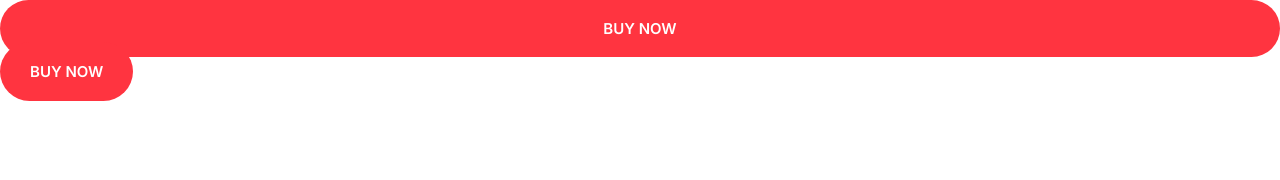
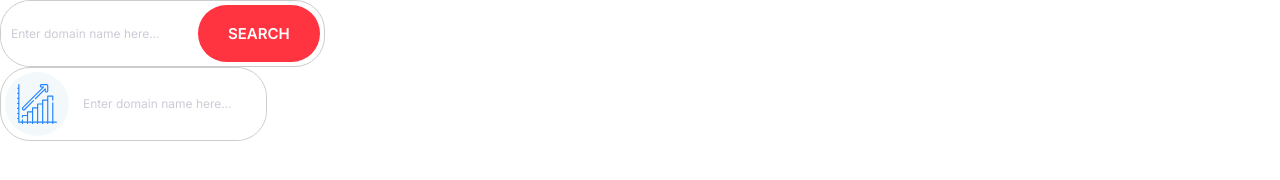
Before and after one commit to VeraFurtula/Moshify, a plain HTML site: page index.html in a window 1280 px wide. Drawn offline with Linux system fonts and the light colour scheme.

Commit message:
Commit input component

```diff
--- a/css/styles.css
+++ b/css/styles.css
@@ -4,6 +4,8 @@
     --color-accent: #ff3440;
     --color-headings: #1b0760;
     --color-body: #918ca4;
+    --color-border: #ccc;
+    --border-radius: 30px;
 }
 
 *,
@@ -244,3 +246,44 @@ a {
         font-size: 1.5rem;
     }
 }
+
+/* Inputs */
+
+.input {
+    padding: 1.5rem 3.5rem;
+    border: 1px solid var(--color-border);
+    border-radius: var(--border-radius);
+    outline: 0;
+    color: var(--color-headings);
+    font-size: 2rem;
+}
+
+::placeholder {
+    color: #cdcbd7;
+}
+
+.input-group {
+    border: 1px solid var(--color-border);
+    border-radius: var(--border-radius);
+    display: inline-flex;
+}
+
+.input-group .input {
+    border: 0;
+    flex-grow: 1;
+    padding: 1.5rem 1rem;
+}
+
+.input-group .btn {
+    margin: 4px;
+}
+
+.input-group span {
+    margin: 4px;
+}
+
+@media screen and (min-width:1024px) {
+    .input {
+        font-size: 1.2rem;
+    }
+}
--- a/index.html
+++ b/index.html
@@ -20,8 +20,19 @@
 </head>
 
 <body>
-    <button class="btn btn--accent btn--block">Buy now</button>
-    <a href="#" class="btn btn--accent">Buy Now</a>
+    <div class="input-group">
+        <input type="text" class="input" placeholder="Enter domain name here...">
+        <button class="btn btn--accent">Search</button>
+    </div>
+    <br>
+    <div class="input-group">
+        <span class="icon-container">
+            <svg class="icon icon--primary">
+                <use xlink:href="images/sprite.svg#growth"></use>
+            </svg>
+        </span>
+        <input type="text" class="input" placeholder="Enter domain name here...">
+    </div>
 </body>
 
 </html>
```
Also changed, not shown: components/input.html (added, +13 -0 lines).
